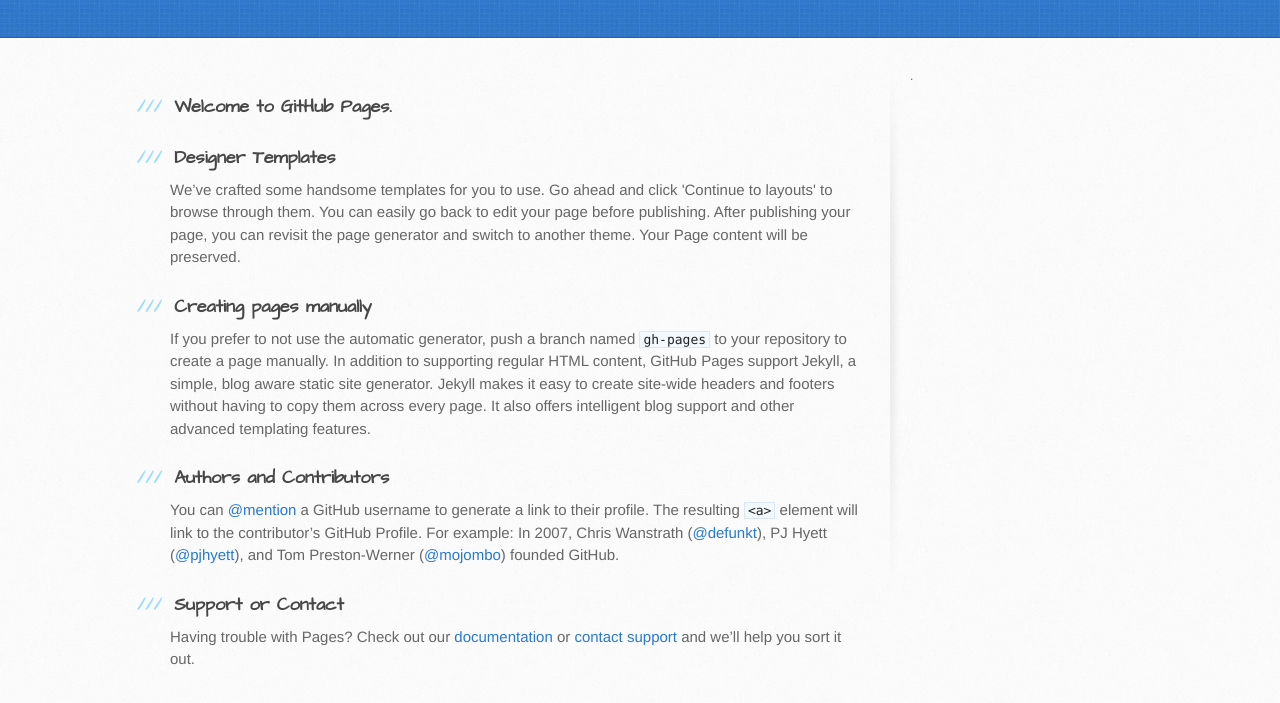
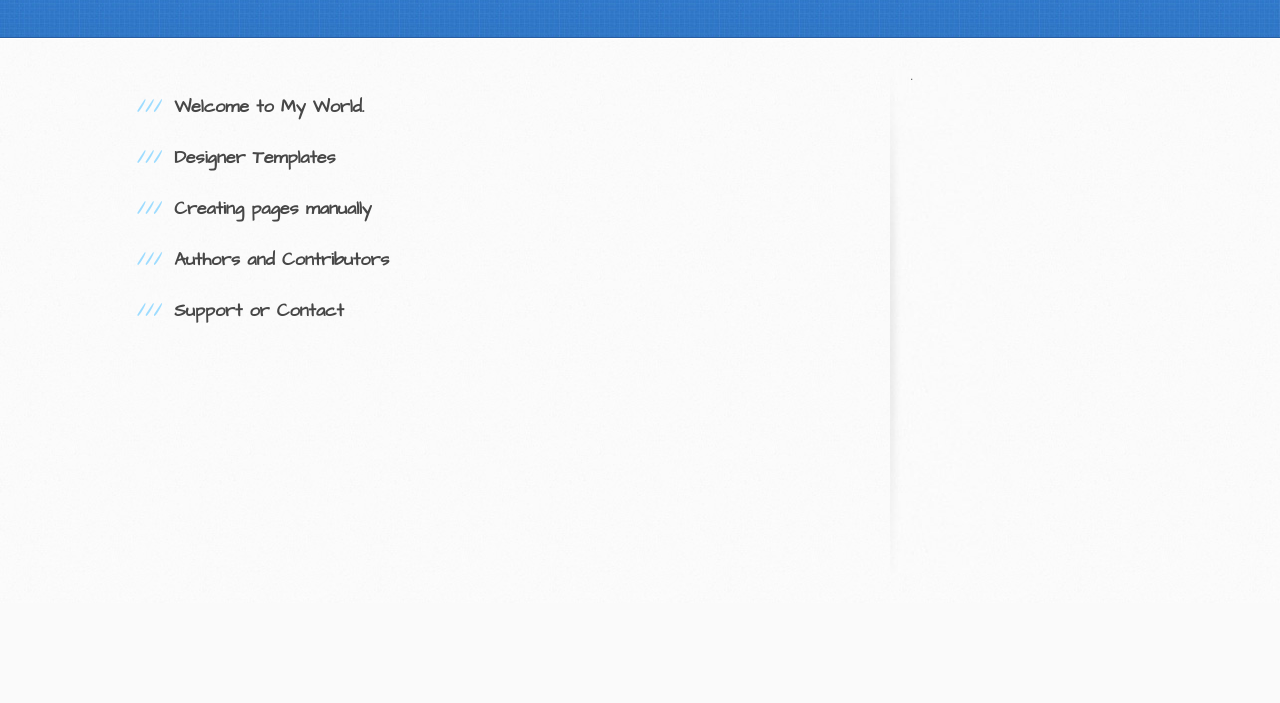
Before and after one commit to aradhika5/aradhika5.github.io, a plain HTML site: page index.html in a window 1280 px wide. Shown: the part 197-900 px from the top of the page. After the commit the page ends 800 px from the top, so only its background shows below. Drawn offline with Linux system fonts and the light colour scheme.

Commit message:
Update index.html

```diff
--- a/index.html
+++ b/index.html
@@ -29,29 +29,28 @@
       <div class="inner clearfix">
         <section id="main-content">
           <h3>
-<a id="welcome-to-my-world" class="anchor" href="#welcome-to-github-pages" aria-hidden="true"><span aria-hidden="true" class="octicon octicon-link"></span></a>Welcome to GitHub Pages.</h3>
+<a id="welcome-to-github-pages" class="anchor" href="#welcome-to-github-pages" aria-hidden="true"><span aria-hidden="true" class="octicon octicon-link"></span></a>Welcome to My World.</h3>
 
 
 
 <h3>
 <a id="designer-templates" class="anchor" href="#designer-templates" aria-hidden="true"><span aria-hidden="true" class="octicon octicon-link"></span></a>Designer Templates</h3>
 
-<p>We’ve crafted some handsome templates for you to use. Go ahead and click 'Continue to layouts' to browse through them. You can easily go back to edit your page before publishing. After publishing your page, you can revisit the page generator and switch to another theme. Your Page content will be preserved.</p>
 
 <h3>
 <a id="creating-pages-manually" class="anchor" href="#creating-pages-manually" aria-hidden="true"><span aria-hidden="true" class="octicon octicon-link"></span></a>Creating pages manually</h3>
 
-<p>If you prefer to not use the automatic generator, push a branch named <code>gh-pages</code> to your repository to create a page manually. In addition to supporting regular HTML content, GitHub Pages support Jekyll, a simple, blog aware static site generator. Jekyll makes it easy to create site-wide headers and footers without having to copy them across every page. It also offers intelligent blog support and other advanced templating features.</p>
+
 
 <h3>
 <a id="authors-and-contributors" class="anchor" href="#authors-and-contributors" aria-hidden="true"><span aria-hidden="true" class="octicon octicon-link"></span></a>Authors and Contributors</h3>
 
-<p>You can <a href="https://help.github.com/articles/basic-writing-and-formatting-syntax/#mentioning-users-and-teams" class="user-mention">@mention</a> a GitHub username to generate a link to their profile. The resulting <code>&lt;a&gt;</code> element will link to the contributor’s GitHub Profile. For example: In 2007, Chris Wanstrath (<a href="https://github.com/defunkt" class="user-mention">@defunkt</a>), PJ Hyett (<a href="https://github.com/pjhyett" class="user-mention">@pjhyett</a>), and Tom Preston-Werner (<a href="https://github.com/mojombo" class="user-mention">@mojombo</a>) founded GitHub.</p>
+
 
 <h3>
 <a id="support-or-contact" class="anchor" href="#support-or-contact" aria-hidden="true"><span aria-hidden="true" class="octicon octicon-link"></span></a>Support or Contact</h3>
 
-<p>Having trouble with Pages? Check out our <a href="https://help.github.com/pages">documentation</a> or <a href="https://github.com/contact">contact support</a> and we’ll help you sort it out.</p>
+
         </section>
 
         <aside id="sidebar">
```
